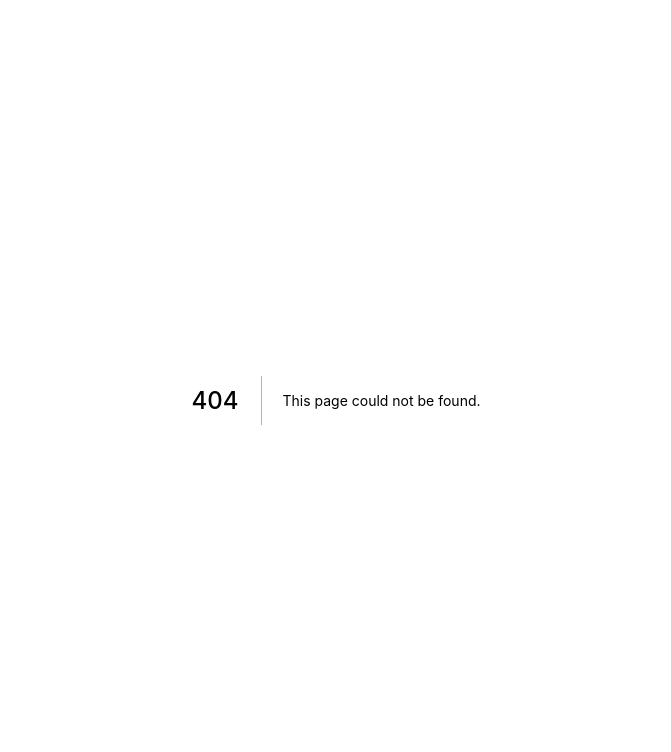
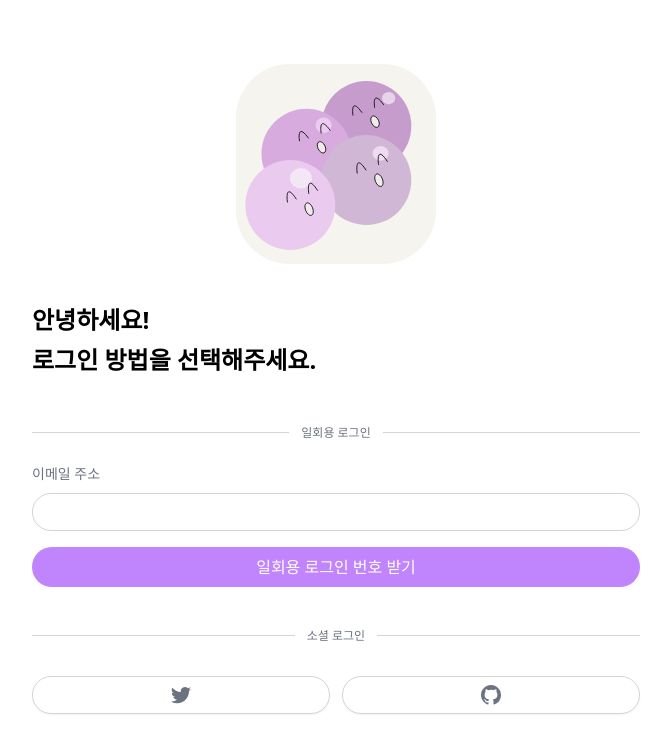
Before and after one commit to hyejj19/podo-market, a Next.js app: page /enter in a window 1280 px wide. Before the commit this address had no page. Shown: the top 752 px of the page, without its empty margins (304-975 px from the left). Built offline with nearby package versions, Linux system fonts and the light colour scheme.

Commit message:
:sparkles: Enter 페이지 작업완료
Enter 페이지, 컴포넌트 작성

```diff
--- /dev/null
+++ b/src/components/button.jsx
@@ -0,0 +1,7 @@
+export default function Button({text}) {
+  return (
+    <button className="w-full rounded-full bg-purple-400 py-2 text-center text-white hover:bg-purple-700">
+      {text}
+    </button>
+  );
+}
--- /dev/null
+++ b/src/components/input.jsx
@@ -0,0 +1,26 @@
+import {useForm} from 'react-hook-form';
+
+export default function Input({
+  label,
+  name,
+  kind = 'text',
+  type,
+  required,
+  register,
+}) {
+  return (
+    <div className="space-y-2">
+      <label htmlFor={name} className="text-sm text-gray-500">
+        {label}
+      </label>
+      {/* email input */}
+      {kind === 'email' ? (
+        <input
+          type={type}
+          className="w-full rounded-full border-gray-300 text-sm transition-colors  focus:border-purple-600 focus:outline-none focus:ring-purple-600"
+          name={name}
+        />
+      ) : null}
+    </div>
+  );
+}
--- /dev/null
+++ b/src/pages/enter.jsx
@@ -0,0 +1,69 @@
+import Image from 'next/image';
+import Input from '@/components/input';
+import Button from '@/components/button';
+
+export default function Enter() {
+  return (
+    <div className="flex w-full flex-col py-16 px-8">
+      {/* 로고 이미지 */}
+      <Image
+        src="/podo-image.svg"
+        alt="포도마켓 로고 이미지"
+        width={200}
+        height={200}
+        priority={true}
+      />
+      {/* 인삿말 */}
+      <div className="mt-10 space-y-2 text-2xl font-extrabold">
+        <h2>안녕하세요!</h2>
+        <h2>로그인 방법을 선택해주세요.</h2>
+      </div>
+      {/* 이메일 이용 로그인 form */}
+      <div className="mt-14">
+        <div className="relative flex w-full justify-center border-t border-gray-300">
+          <span className="absolute -top-2 block bg-white px-3 text-center text-xs text-gray-500">
+            일회용 로그인
+          </span>
+        </div>
+      </div>
+      <form className="mt-7 space-y-4">
+        <Input label={'이메일 주소'} name="email" kind="email" type="email" />
+        <Button text={'일회용 로그인 번호 받기'} />
+      </form>
+      {/* 소셜 로그인 form */}
+      <div className="mt-12">
+        <div className="relative flex w-full justify-center border-t border-gray-300">
+          <span className="absolute -top-2 block bg-white px-3 text-center text-xs text-gray-500">
+            소셜 로그인
+          </span>
+        </div>
+      </div>
+      <div className="mt-10 grid grid-cols-2 gap-3">
+        <button className="flex items-center justify-center rounded-full border border-gray-300 bg-white py-2 px-4 text-sm font-medium text-gray-500 shadow-sm hover:bg-gray-50">
+          <svg
+            className="h-5 w-5"
+            aria-hidden="true"
+            fill="currentColor"
+            viewBox="0 0 20 20"
+          >
+            <path d="M6.29 18.251c7.547 0 11.675-6.253 11.675-11.675 0-.178 0-.355-.012-.53A8.348 8.348 0 0020 3.92a8.19 8.19 0 01-2.357.646 4.118 4.118 0 001.804-2.27 8.224 8.224 0 01-2.605.996 4.107 4.107 0 00-6.993 3.743 11.65 11.65 0 01-8.457-4.287 4.106 4.106 0 001.27 5.477A4.073 4.073 0 01.8 7.713v.052a4.105 4.105 0 003.292 4.022 4.095 4.095 0 01-1.853.07 4.108 4.108 0 003.834 2.85A8.233 8.233 0 010 16.407a11.616 11.616 0 006.29 1.84" />
+          </svg>
+        </button>
+        <button className="flex items-center justify-center rounded-full border border-gray-300 bg-white py-2 px-4 text-sm font-medium text-gray-500 shadow-sm hover:bg-gray-50">
+          <svg
+            className="h-5 w-5"
+            aria-hidden="true"
+            fill="currentColor"
+            viewBox="0 0 20 20"
+          >
+            <path
+              fillRule="evenodd"
+              d="M10 0C4.477 0 0 4.484 0 10.017c0 4.425 2.865 8.18 6.839 9.504.5.092.682-.217.682-.483 0-.237-.008-.868-.013-1.703-2.782.605-3.369-1.343-3.369-1.343-.454-1.158-1.11-1.466-1.11-1.466-.908-.62.069-.608.069-.608 1.003.07 1.531 1.032 1.531 1.032.892 1.53 2.341 1.088 2.91.832.092-.647.35-1.088.636-1.338-2.22-.253-4.555-1.113-4.555-4.951 0-1.093.39-1.988 1.029-2.688-.103-.253-.446-1.272.098-2.65 0 0 .84-.27 2.75 1.026A9.564 9.564 0 0110 4.844c.85.004 1.705.115 2.504.337 1.909-1.296 2.747-1.027 2.747-1.027.546 1.379.203 2.398.1 2.651.64.7 1.028 1.595 1.028 2.688 0 3.848-2.339 4.695-4.566 4.942.359.31.678.921.678 1.856 0 1.338-.012 2.419-.012 2.747 0 .268.18.58.688.482A10.019 10.019 0 0020 10.017C20 4.484 15.522 0 10 0z"
+              clipRule="evenodd"
+            />
+          </svg>
+        </button>
+      </div>
+    </div>
+  );
+}
```
Also changed, not shown: public/podo-image.svg (renamed from src/static/Kyoho Image.svg).
